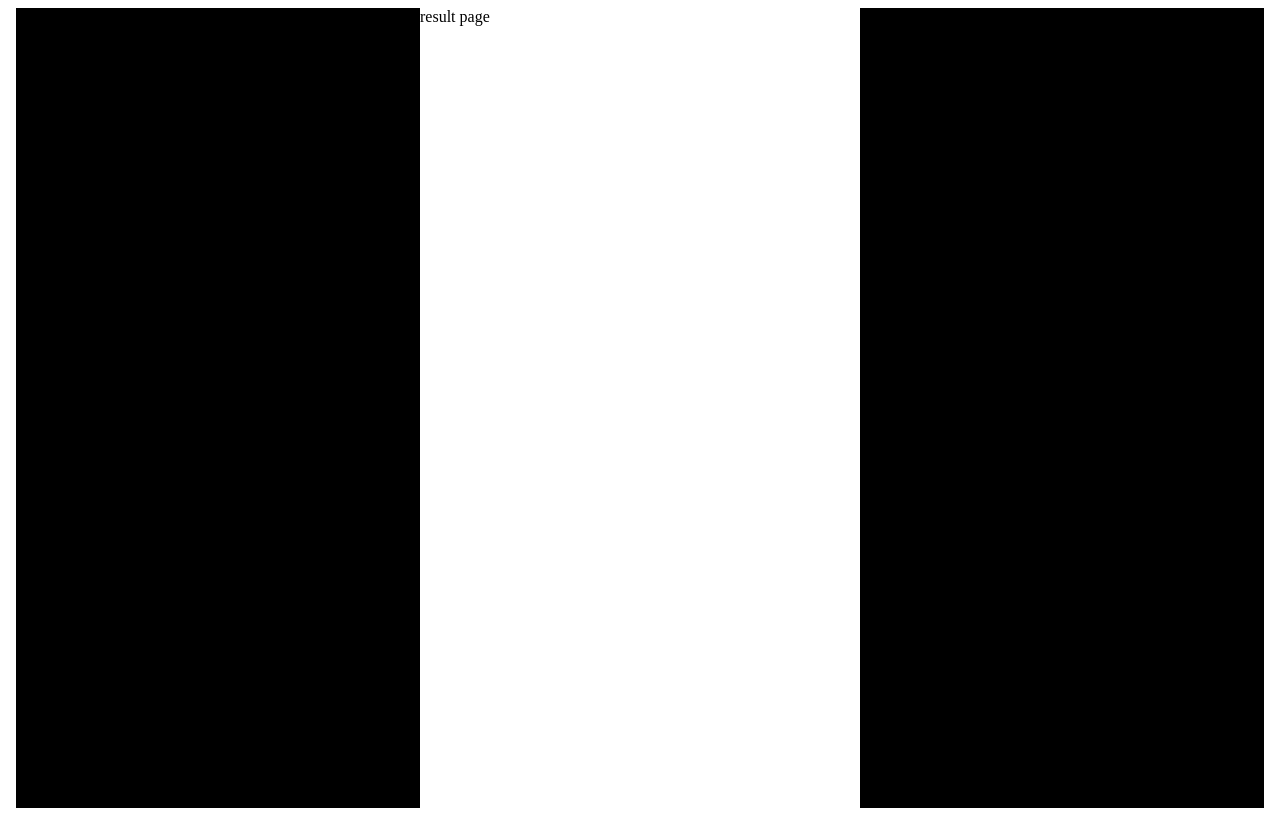
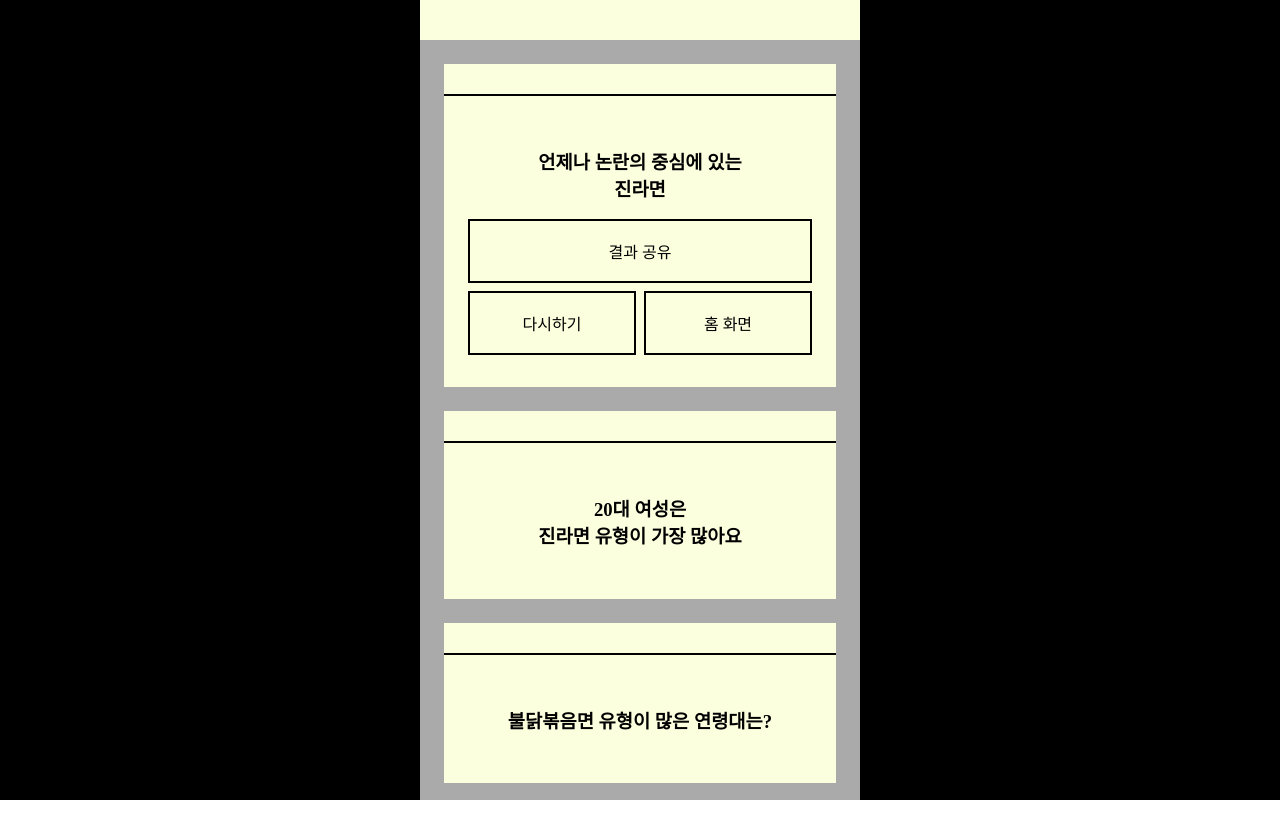
Before and after one commit to cheong-gu/byenolan, a Next.js app: page /result in a window 1280 px wide. Built offline with nearby package versions, Linux system fonts and the light colour scheme.

Commit message:
[결과페이지] 기본 레이아웃 추가

```diff
--- /dev/null
+++ b/src/app/result/components/Content.tsx
@@ -0,0 +1,40 @@
+import styled from "@emotion/styled";
+
+const Box = styled.div`
+  width: 100%;
+  height: 100%;
+  margin-bottom: 24px;
+`;
+
+const Header = styled.div`
+  width: 100%;
+  height: 32px;
+  background-color: #fcffdd;
+  border-bottom: 2px solid;
+`;
+
+const Result = styled.div`
+  display: flex;
+  flex-direction: column;
+  align-items: center;
+  justify-content: center;
+  text-align: center;
+
+  width: 100%;
+  padding: 32px 24px;
+  background-color: #fcffdd;
+`;
+
+interface ContentProps {
+  children: React.ReactNode;
+}
+
+export default function Content({ children }: ContentProps) {
+  return (
+    <Box>
+      {/* Header -> 이미지 대체 */}
+      <Header />
+      <Result>{children}</Result>
+    </Box>
+  );
+}
--- a/src/app/result/components/MyComponents.tsx
+++ /dev/null
@@ -1,3 +0,0 @@
-export default function MyComponents(){
-     return <>my components</>
-}
--- /dev/null
+++ b/src/app/result/global.css
@@ -0,0 +1,76 @@
+*,
+::after,
+::before {
+    box-sizing: border-box;
+    -webkit-box-sizing: border-box;
+    -moz-box-sizing: border-box;
+}
+
+html,
+body {
+    word-break: keep-all;
+    word-wrap: break-word;
+    box-sizing: border-box;
+
+    padding: 0;
+    margin: 0;
+}
+
+a {
+    padding: 0;
+    text-decoration: none;
+    box-shadow: none;
+    outline: none;
+    color: #000;
+}
+
+ul,
+li {
+    list-style: none;
+}
+
+img {
+    border: 0;
+}
+
+button {
+    background-color: transparent;
+    text-decoration: none;
+    border: none;
+    outline: none;
+    cursor: pointer;
+    font: inherit;
+}
+
+input {
+    text-decoration: none;
+    background-color: none;
+    outline: none;
+}
+
+input::-webkit-outer-spin-button,
+input::-webkit-inner-spin-button {
+    -webkit-appearance: none;
+    margin: 0;
+}
+input:-webkit-autofill,
+input:-webkit-autofill:hover,
+input:-webkit-autofill:focus,
+input:-webkit-autofill:active {
+    box-shadow: 0 0 0px 1000px transparent inset;
+    -webkit-transition: background-color 9999s ease-out;
+    transition: background-color 5000s ease-in-out 0s;
+}
+
+textarea {
+    resize: none;
+    border: none;
+    outline: none;
+}
+
+select {
+    background: none;
+    outline: none;
+    border-radius: 0;
+    cursor: pointer;
+}
--- a/src/app/result/layout.tsx
+++ b/src/app/result/layout.tsx
@@ -1,3 +1,5 @@
+import "./global.css";
+
 export default function ResultLayout({
   children,
 }: {
--- a/src/app/result/page.tsx
+++ b/src/app/result/page.tsx
@@ -1,3 +1,88 @@
+"use client";
+
+import styled from "@emotion/styled";
+import Content from "./components/Content";
+import { useState } from "react";
+import Link from "next/link";
+
+const Container = styled.div`
+  width: 100%;
+  height: 100%;
+  background-color: #aaa;
+  padding-bottom: 64px;
+`;
+
+const ResultHeader = styled.div`
+  width: 100%;
+  height: 40px;
+  background-color: #fcffdd;
+`;
+
+const ContentWrapper = styled.div`
+  width: 100%;
+  padding: 24px;
+`;
+
+const Button = styled.div`
+  display: flex;
+  align-items: center;
+  justify-content: center;
+  width: 100%;
+  height: 64px;
+  border: 2px solid;
+  cursor: pointer;
+`;
+
+const ButtonWrapper = styled.div`
+  display: flex;
+  flex-direction: row;
+  align-items: center;
+  justify-content: center;
+  width: 100%;
+  height: 64px;
+  margin-top: 8px;
+  gap: 8px;
+`;
+
+const ModalButton = styled.button`
+  display: flex;
+  align-items: center;
+  justify-content: center;
+  width: 100%;
+  height: 72px;
+  background-color: #fcffdd;
+`;
+
 export default function ResultPage() {
-  return <>result page</>;
+  return (
+    <Container>
+      {/* Header -> 이미지 대체 */}
+      <ResultHeader />
+      <ContentWrapper>
+        <Content>
+          <h3>
+            언제나 논란의 중심에 있는
+            <br />
+            진라면
+          </h3>
+          <Button>결과 공유</Button>
+          <ButtonWrapper>
+            <Button>다시하기</Button>
+            <Button>홈 화면</Button>
+          </ButtonWrapper>
+        </Content>
+        <Content>
+          <h3>
+            20대 여성은
+            <br />
+            진라면 유형이 가장 많아요
+          </h3>
+        </Content>
+        <Content>
+          <h3>불닭볶음면 유형이 많은 연령대는?</h3>
+        </Content>
+        <ModalButton>전체 답변 보기</ModalButton>
+      </ContentWrapper>
+    </Container>
+  );
 }
```
